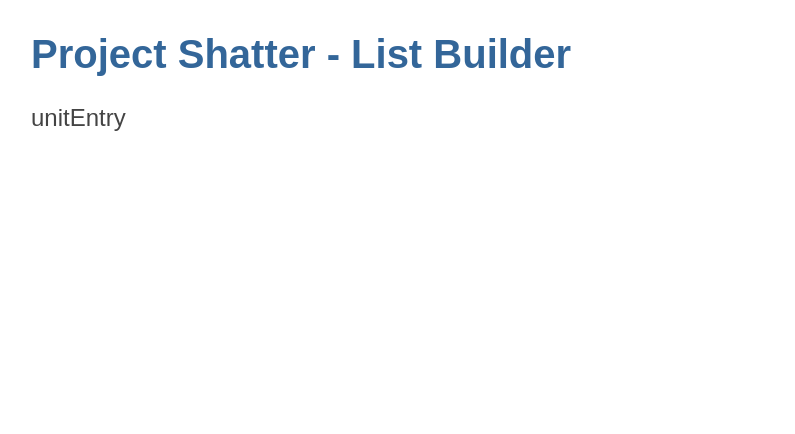
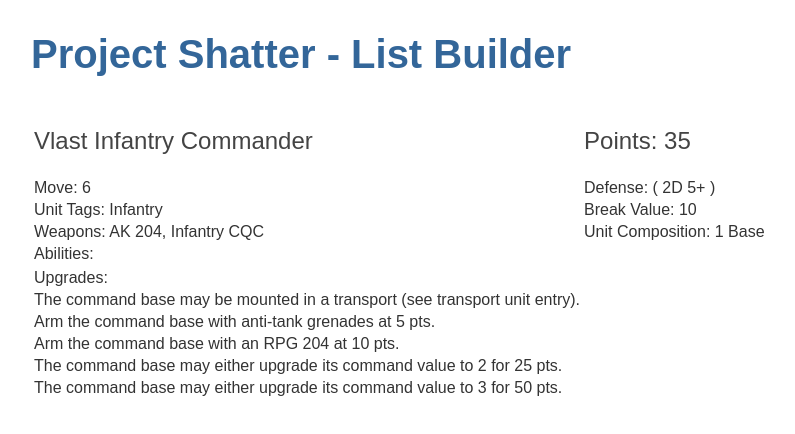
Before and after one commit to kmskov/shatter-list-builder, an Angular app: page / in a window 1280 px wide. Shown: the top 434 px of the page, without its empty margins (1-796 px from the left). Built offline with nearby package versions, Linux system fonts and the light colour scheme.

Commit message:
display unit entry details, added tracking for weapons

```diff
--- a/src/app/unit-entry/unit-entry.component.html
+++ b/src/app/unit-entry/unit-entry.component.html
@@ -1 +1,30 @@
-<h2>{{unitEntry}}</h2>
+<div *ngIf="unitEntry">
+
+  <table>
+    <tr>
+      <td><h2 class="unit.title">{{unitEntry.name}}</h2></td>
+      <td><h2 class="unit.points">Points: {{unitEntry.basePoints}}</h2></td>
+    </tr>
+    <tr>
+      <td>Move: {{unitEntry.move}}</td>
+      <td>Defense: ( {{unitEntry.defense.dice}}D {{unitEntry.defense.save}} )</td>
+    </tr>
+    <tr>
+      <td>Unit Tags: <span *ngFor="let tag of unitEntry.unitTags">{{tag}}</span></td>
+      <td>Break Value: {{unitEntry.breakValue}}</td>
+    </tr>
+    <tr>
+      <td>Weapons: <span *ngFor="let weapon of currentWeaponNames; let isLast=last">{{weapon}}{{isLast ? '' : ', '}}</span></td>
+      <td>Unit Composition: {{unitEntry.squadComposition}}</td>
+    </tr>
+    <tr><td>Abilities:</td></tr>
+    <tr>
+
+    </tr>
+    <tr><td>Upgrades:</td></tr>
+    <tr *ngFor="let upgrade of unitEntry.upgrades">
+      <td>{{upgrade.label}}</td>
+    </tr>
+  </table>
+
+</div>
--- a/src/app/unit-entry/unit-entry.component.ts
+++ b/src/app/unit-entry/unit-entry.component.ts
@@ -1,4 +1,6 @@
 import { Component, OnInit } from '@angular/core';
+import * as factions from '../factions.json';
+import * as reference from '../reference.json';
 
 @Component({
   selector: 'app-unit-entry',
@@ -7,11 +9,35 @@ import { Component, OnInit } from '@angular/core';
 })
 export class UnitEntryComponent implements OnInit {
 
-  unitEntry = 'unitEntry';
+  unitEntry: any;
+  weaponIds: string[] = [];
+  weaponEntries: any[] = [];
+  currentWeaponNames: string[] = [];
 
   constructor() { }
 
   ngOnInit() {
+    this.unitEntry = factions.vlast.hq[0];
+
+    this.unitEntry.weapons.forEach(weapon => {
+      this.weaponIds.push(weapon);
+    });
+    this.unitEntry.upgrades.forEach(upgradeEntry => {
+      if (upgradeEntry.hasOwnProperty('weapon')) {
+        this.weaponIds.push(upgradeEntry.weapon);
+      }
+    });
+
+    this.weaponIds.forEach(weaponId => {
+      let weaponEntry = reference.weapons.find(i => i.id === weaponId);
+      this.weaponEntries.push(weaponEntry);
+
+      if ( this.unitEntry.weapons.indexOf(weaponEntry.id) > -1) {
+        this.currentWeaponNames.push(weaponEntry.name);
+      }
+    });
+
+    console.log('unit-entry.ngOnInit finished');
   }
 
 }
--- a/tsconfig.json
+++ b/tsconfig.json
@@ -1,6 +1,7 @@
 {
   "compileOnSave": false,
   "compilerOptions": {
+    "resolveJsonModule": true,
     "baseUrl": "./",
     "outDir": "./dist/out-tsc",
     "sourceMap": true,
```
